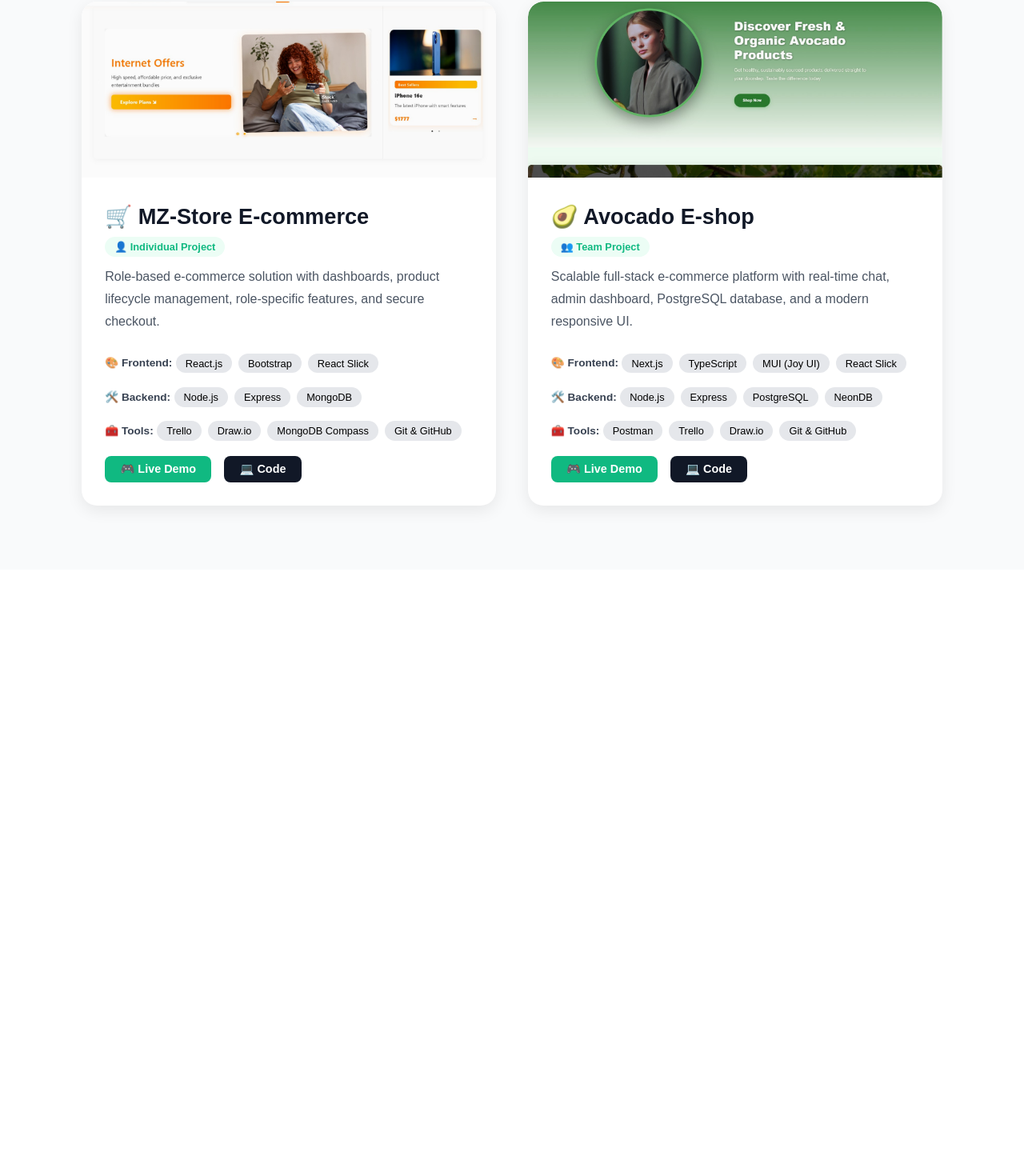
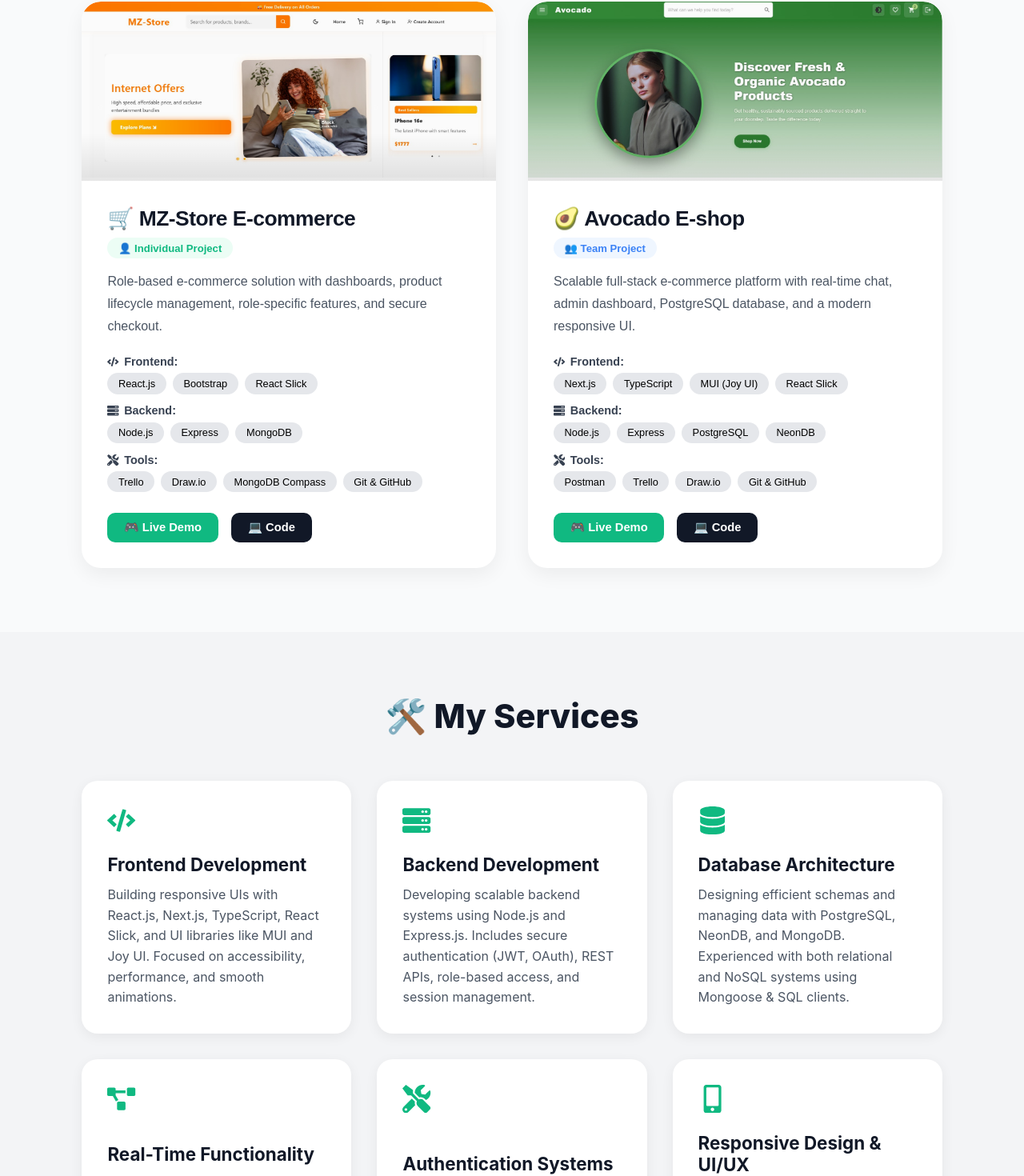
Before and after one commit to MohmadZiad/portfolio, a React (Vite) app: page / in a window 1280 px wide. Shown: the part 987-2457 px from the top of the page at 80% size. Before the commit the page ends 1699 px from the top, so only its background shows below. Built offline with nearby package versions, Linux system fonts and the light colour scheme.

Commit message:
Services

```diff
--- a/package.json
+++ b/package.json
@@ -18,6 +18,7 @@
     "framer-motion": "^12.23.3",
     "react": "^19.1.0",
     "react-dom": "^19.1.0",
+    "react-icons": "^5.5.0",
     "react-slick": "^0.30.3",
     "slick-carousel": "^1.8.1",
     "styled-components": "^6.1.19"
--- a/src/App.tsx
+++ b/src/App.tsx
@@ -1,7 +1,7 @@
-// src/App.tsx
 import React from 'react';
 import Hero from './components/Hero';
 import Projects from "./components/Projects";
+import Services from './components/Services';
 
 
 function App() {
@@ -9,6 +9,7 @@ function App() {
     <div className="App">
       <Hero />
       <Projects />
+      <Services />
     </div>
   );
 }
--- a/src/components/Projects.tsx
+++ b/src/components/Projects.tsx
@@ -1,4 +1,5 @@
 import React from "react";
+import { FaCode, FaServer, FaTools } from "react-icons/fa";
 
 interface Project {
   title: string;
@@ -14,6 +15,166 @@ interface Project {
   codeLink: string;
 }
 
+const ProjectCard: React.FC<{ project: Project }> = ({ project }) => {
+  return (
+    <div
+      style={{
+        background: "#ffffff",
+        borderRadius: "1.5rem",
+        boxShadow: "0 8px 24px rgba(0,0,0,0.06)",
+        overflow: "hidden",
+        transition: "transform 0.3s ease, box-shadow 0.3s ease",
+        cursor: "pointer",
+      }}
+      onMouseEnter={(e) => {
+        e.currentTarget.style.transform = "translateY(-4px)";
+        e.currentTarget.style.boxShadow = "0 12px 28px rgba(0,0,0,0.12)";
+      }}
+      onMouseLeave={(e) => {
+        e.currentTarget.style.transform = "translateY(0)";
+        e.currentTarget.style.boxShadow = "0 8px 24px rgba(0,0,0,0.06)";
+      }}
+    >
+      <div style={{ position: "relative" }}>
+        <img
+          src={project.image}
+          alt={project.title}
+          style={{
+            width: "100%",
+            height: "220px",
+            objectFit: "cover",
+            objectPosition: "top",
+            borderTopLeftRadius: "1.5rem",
+            borderTopRightRadius: "1.5rem",
+            filter: "brightness(0.97) contrast(1.03)",
+            transition: "filter 0.3s ease",
+          }}
+        />
+        <div
+          style={{
+            position: "absolute",
+            bottom: 0,
+            left: 0,
+            right: 0,
+            height: "60px",
+            background: "linear-gradient(to top, rgba(0,0,0,0.1), transparent)",
+          }}
+        />
+      </div>
+
+      <div style={{ padding: "2rem" }}>
+        <h3
+          style={{
+            fontSize: "1.65rem",
+            fontWeight: 800,
+            marginBottom: "0.5rem",
+            color: "#111827",
+            letterSpacing: "-0.5px",
+          }}
+        >
+          {project.title}
+        </h3>
+
+        <span
+          style={{
+            fontSize: "0.82rem",
+            fontWeight: 600,
+            color: project.role === "Individual" ? "#10b981" : "#3b82f6",
+            background: project.role === "Individual" ? "#ecfdf5" : "#eff6ff",
+            padding: "0.35rem 0.85rem",
+            borderRadius: "999px",
+            display: "inline-block",
+            marginBottom: "0.9rem",
+          }}
+        >
+          {project.role === "Individual" ? "👤 Individual Project" : "👥 Team Project"}
+        </span>
+
+        <p
+          style={{
+            color: "#4b5563",
+            fontSize: "1rem",
+            marginBottom: "1.4rem",
+            lineHeight: 1.75,
+          }}
+        >
+          {project.description}
+        </p>
+
+        {["frontend", "backend", "tools"].map((key) => (
+          <div style={{ marginBottom: "0.8rem" }} key={key}>
+            <strong style={{ fontSize: "0.9rem", color: "#374151", display: "flex", alignItems: "center", gap: "0.4rem" }}>
+              {key === "frontend" && <FaCode />}
+              {key === "backend" && <FaServer />}
+              {key === "tools" && <FaTools />}
+              {key.charAt(0).toUpperCase() + key.slice(1)}:
+            </strong>
+            <div style={{ marginTop: "0.4rem", display: "flex", flexWrap: "wrap", gap: "0.5rem" }}>
+              {project.tech[key as keyof typeof project.tech].map((tech, i) => (
+                <span
+                  key={i}
+                  style={{
+                    background: "#e5e7eb",
+                    padding: "0.35rem 0.85rem",
+                    borderRadius: "999px",
+                    fontSize: "0.8rem",
+                  }}
+                >
+                  {tech}
+                </span>
+              ))}
+            </div>
+          </div>
+        ))}
+
+        <div
+          style={{
+            display: "flex",
+            gap: "1rem",
+            marginTop: "1.6rem",
+            flexWrap: "wrap",
+          }}
+        >
+          <a
+            href={project.demoLink}
+            target="_blank"
+            rel="noopener noreferrer"
+            style={{
+              background: "#10b981",
+              color: "#fff",
+              padding: "0.6rem 1.3rem",
+              borderRadius: "10px",
+              fontSize: "0.92rem",
+              textDecoration: "none",
+              fontWeight: 600,
+              transition: "background 0.3s ease",
+            }}
+          >
+            🎮 Live Demo
+          </a>
+          <a
+            href={project.codeLink}
+            target="_blank"
+            rel="noopener noreferrer"
+            style={{
+              background: "#111827",
+              color: "#fff",
+              padding: "0.6rem 1.3rem",
+              borderRadius: "10px",
+              fontSize: "0.92rem",
+              textDecoration: "none",
+              fontWeight: 600,
+              transition: "background 0.3s ease",
+            }}
+          >
+            💻 Code
+          </a>
+        </div>
+      </div>
+    </div>
+  );
+};
+
 const Projects: React.FC = () => {
   const projects: Project[] = [
     {
@@ -27,8 +188,7 @@ const Projects: React.FC = () => {
         tools: ["Trello", "Draw.io", "MongoDB Compass", "Git & GitHub"],
       },
       image: "/project-mzstore.png",
-      demoLink:
-        "https://drive.google.com/file/d/1LZcYvhuWPAs_ouXXk9ieLxXgzJfimG3S/view?usp=drive_link",
+      demoLink: "https://drive.google.com/file/d/1LZcYvhuWPAs_ouXXk9ieLxXgzJfimG3S/view?usp=drive_link",
       codeLink: "https://github.com/C14-MohmadZiad/MERAKI_Academy_Project_4",
     },
     {
@@ -42,8 +202,7 @@ const Projects: React.FC = () => {
         tools: ["Postman", "Trello", "Draw.io", "Git & GitHub"],
       },
       image: "/project-avocado.png",
-      demoLink:
-        "https://drive.google.com/file/d/1ZNJS__NUawlsFbdRUF4Ndg_LGxpomtGL/view?usp=drive_link",
+      demoLink: "https://drive.google.com/file/d/1ZNJS__NUawlsFbdRUF4Ndg_LGxpomtGL/view?usp=drive_link",
       codeLink: "https://github.com/MohmadZiad/MERAKI_Academy_Project_5_Ali",
     },
   ];
@@ -54,6 +213,8 @@ const Projects: React.FC = () => {
       style={{
         padding: "5rem 8%",
         background: "#f9fafb",
+        maxWidth: "1280px",
+        margin: "0 auto",
       }}
     >
       <h2
@@ -76,196 +237,7 @@ const Projects: React.FC = () => {
         }}
       >
         {projects.map((project, index) => (
-          <div
-            key={index}
-            style={{
-              background: "#ffffff",
-              borderRadius: "1.2rem",
-              boxShadow: "0 6px 20px rgba(0,0,0,0.08)",
-              overflow: "hidden",
-              transition: "transform 0.3s ease, box-shadow 0.3s ease",
-              cursor: "pointer",
-            }}
-            onMouseEnter={(e) => {
-              e.currentTarget.style.transform = "scale(1.02)";
-              e.currentTarget.style.boxShadow = "0 12px 28px rgba(0,0,0,0.12)";
-            }}
-            onMouseLeave={(e) => {
-              e.currentTarget.style.transform = "scale(1)";
-              e.currentTarget.style.boxShadow = "0 6px 20px rgba(0,0,0,0.08)";
-            }}
-          >
-            <img
-              src={project.image}
-              alt={project.title}
-              style={{
-                width: "100%",
-                height: "220px",
-                objectFit: "cover",
-                borderTopLeftRadius: "1.2rem",
-                borderTopRightRadius: "1.2rem",
-                filter: "brightness(0.96) contrast(1.05)",
-              }}
-            />
-            <div style={{ padding: "1.8rem" }}>
-              <h3
-                style={{
-                  fontSize: "1.7rem",
-                  fontWeight: 800,
-                  marginBottom: "0.6rem",
-                  color: "#111827",
-                }}
-              >
-                {project.title}
-              </h3>
-
-              <span
-                style={{
-                  fontSize: "0.8rem",
-                  fontWeight: 600,
-                  color: "#10b981",
-                  background: "#ecfdf5",
-                  padding: "0.3rem 0.75rem",
-                  borderRadius: "999px",
-                  display: "inline-block",
-                  marginBottom: "0.7rem",
-                }}
-              >
-                {project.role === "Individual"
-                  ? "👤 Individual Project"
-                  : "👥 Team Project"}
-              </span>
-
-              <p
-                style={{
-                  color: "#4b5563",
-                  fontSize: "1rem",
-                  marginBottom: "1.2rem",
-                  lineHeight: 1.75,
-                }}
-              >
-                {project.description}
-              </p>
-
-              {/* Frontend */}
-              {project.tech.frontend.length > 0 && (
-                <div style={{ marginBottom: "0.7rem" }}>
-                  <strong style={{ fontSize: "0.85rem", color: "#374151" }}>
-                    🎨 Frontend:
-                  </strong>{" "}
-                  {project.tech.frontend.map((tech, i) => (
-                    <span
-                      key={i}
-                      style={{
-                        background: "#e5e7eb",
-                        padding: "0.3rem 0.75rem",
-                        borderRadius: "999px",
-                        fontSize: "0.8rem",
-                        marginRight: "0.5rem",
-                        display: "inline-block",
-                        marginTop: "0.4rem",
-                      }}
-                    >
-                      {tech}
-                    </span>
-                  ))}
-                </div>
-              )}
-
-              {/* Backend */}
-              {project.tech.backend.length > 0 && (
-                <div style={{ marginBottom: "0.7rem" }}>
-                  <strong style={{ fontSize: "0.85rem", color: "#374151" }}>
-                    🛠️ Backend:
-                  </strong>{" "}
-                  {project.tech.backend.map((tech, i) => (
-                    <span
-                      key={i}
-                      style={{
-                        background: "#e5e7eb",
-                        padding: "0.3rem 0.75rem",
-                        borderRadius: "999px",
-                        fontSize: "0.8rem",
-                        marginRight: "0.5rem",
-                        display: "inline-block",
-                        marginTop: "0.4rem",
-                      }}
-                    >
-                      {tech}
-                    </span>
-                  ))}
-                </div>
-              )}
-
-              {/* Tools */}
-              {project.tech.tools.length > 0 && (
-                <div style={{ marginBottom: "1.2rem" }}>
-                  <strong style={{ fontSize: "0.85rem", color: "#374151" }}>
-                    🧰 Tools:
-                  </strong>{" "}
-                  {project.tech.tools.map((tool, i) => (
-                    <span
-                      key={i}
-                      style={{
-                        background: "#e5e7eb",
-                        padding: "0.3rem 0.75rem",
-                        borderRadius: "999px",
-                        fontSize: "0.8rem",
-                        marginRight: "0.5rem",
-                        display: "inline-block",
-                        marginTop: "0.4rem",
-                      }}
-                    >
-                      {tool}
-                    </span>
-                  ))}
-                </div>
-              )}
-
-              {/* Links */}
-              <div
-                style={{
-                  display: "flex",
-                  gap: "1rem",
-                  marginTop: "1.2rem",
-                  flexWrap: "wrap",
-                }}
-              >
-                <a
-                  href={project.demoLink}
-                  target="_blank"
-                  rel="noopener noreferrer"
-                  style={{
-                    background: "#10b981",
-                    color: "#fff",
-                    padding: "0.5rem 1.2rem",
-                    borderRadius: "8px",
-                    fontSize: "0.9rem",
-                    textDecoration: "none",
-                    fontWeight: 600,
-                  }}
-                >
-                  🎮 Live Demo
-                </a>
-                <a
-                  href={project.codeLink}
-                  target="_blank"
-                  rel="noopener noreferrer"
-                  style={{
-                    background: "#111827",
-                    color: "#fff",
-                    padding: "0.5rem 1.2rem",
-                    borderRadius: "8px",
-                    fontSize: "0.9rem",
-                    textDecoration: "none",
-                    fontWeight: 600,
-                  }}
-                >
-                  💻 Code
-                </a>
-              </div>
-            </div>
-          </div>
+          <ProjectCard project={project} key={index} />
         ))}
       </div>
     </section>
--- /dev/null
+++ b/src/components/Services.tsx
@@ -0,0 +1,144 @@
+import React from "react";
+import {
+  FaCode,
+  FaDatabase,
+  FaMobileAlt,
+  FaServer,
+  FaTools,
+  FaProjectDiagram,
+} from "react-icons/fa";
+
+interface Service {
+  title: string;
+  icon: JSX.Element;
+  description: string;
+}
+
+const services: Service[] = [
+  {
+    title: "Frontend Development",
+    icon: <FaCode />,
+    description:
+      "Building responsive UIs with React.js, Next.js, TypeScript, React Slick, and UI libraries like MUI and Joy UI. Focused on accessibility, performance, and smooth animations.",
+  },
+  {
+    title: "Backend Development",
+    icon: <FaServer />,
+    description:
+      "Developing scalable backend systems using Node.js and Express.js. Includes secure authentication (JWT, OAuth), REST APIs, role-based access, and session management.",
+  },
+  {
+    title: "Database Architecture",
+    icon: <FaDatabase />,
+    description:
+      "Designing efficient schemas and managing data with PostgreSQL, NeonDB, and MongoDB. Experienced with both relational and NoSQL systems using Mongoose & SQL clients.",
+  },
+  {
+    title: "Real-Time Functionality",
+    icon: <FaProjectDiagram />,
+    description:
+      "Implementing chat systems, instant notifications, and dynamic dashboards using Socket.IO and WebSockets for seamless real-time experiences.",
+  },
+  {
+    title: "Authentication Systems",
+    icon: <FaTools />,
+    description:
+      "Implementing secure sign-in flows using JWT, Google Login, Apple OAuth, and role-based access control across multiple user types.",
+  },
+  {
+    title: "Responsive Design & UI/UX",
+    icon: <FaMobileAlt />,
+    description:
+      "Crafting mobile-first, pixel-perfect layouts with grid systems and component libraries. Focused on usability, accessibility, and clean design.",
+  },
+  {
+    title: "Dev Tools & Workflow",
+    icon: <FaTools />,
+    description:
+      "Fluent with Git, GitHub, Postman, Trello, Draw.io, and MongoDB Compass. Experienced in team-based collaboration and agile development.",
+  },
+];
+
+const Services: React.FC = () => {
+  return (
+    <section
+      id="services"
+      style={{
+        padding: "5rem 8%",
+        background: "#f3f4f6",
+        fontFamily: "'Inter', sans-serif",
+      }}
+    >
+      <h2
+        style={{
+          fontSize: "2.6rem",
+          fontWeight: 800,
+          textAlign: "center",
+          marginBottom: "3.5rem",
+          color: "#111827",
+        }}
+      >
+        🛠️ My Services
+      </h2>
+
+      <div
+        style={{
+          display: "grid",
+          gridTemplateColumns: "repeat(auto-fit, minmax(280px, 1fr))",
+          gap: "2rem",
+        }}
+      >
+        {services.map((service, index) => (
+          <div
+            key={index}
+            style={{
+              background: "#ffffff",
+              padding: "2rem",
+              borderRadius: "1.25rem",
+              boxShadow: "0 4px 16px rgba(0, 0, 0, 0.06)",
+              display: "flex",
+              flexDirection: "column",
+              justifyContent: "space-between",
+              transition: "transform 0.3s ease, box-shadow 0.3s ease",
+            }}
+            onMouseEnter={(e) => {
+              e.currentTarget.style.transform = "translateY(-5px)";
+              e.currentTarget.style.boxShadow =
+                "0 8px 20px rgba(0, 0, 0, 0.12)";
+            }}
+            onMouseLeave={(e) => {
+              e.currentTarget.style.transform = "translateY(0)";
+              e.currentTarget.style.boxShadow =
+                "0 4px 16px rgba(0, 0, 0, 0.06)";
+            }}
+          >
+            <div
+              style={{
+                fontSize: "2.2rem",
+                color: "#10b981",
+                marginBottom: "1rem",
+              }}
+            >
+              {service.icon}
+            </div>
+            <h3
+              style={{
+                fontSize: "1.4rem",
+                fontWeight: 700,
+                marginBottom: "0.75rem",
+                color: "#111827",
+              }}
+            >
+              {service.title}
+            </h3>
+            <p style={{ color: "#4b5563", lineHeight: 1.6 }}>
+              {service.description}
+            </p>
+          </div>
+        ))}
+      </div>
+    </section>
+  );
+};
+
+export default Services;
```
Also changed, not shown: src/components/Hero.tsx (+42 -37 lines), 1 other file (tests, documents, lock files or other folders).
